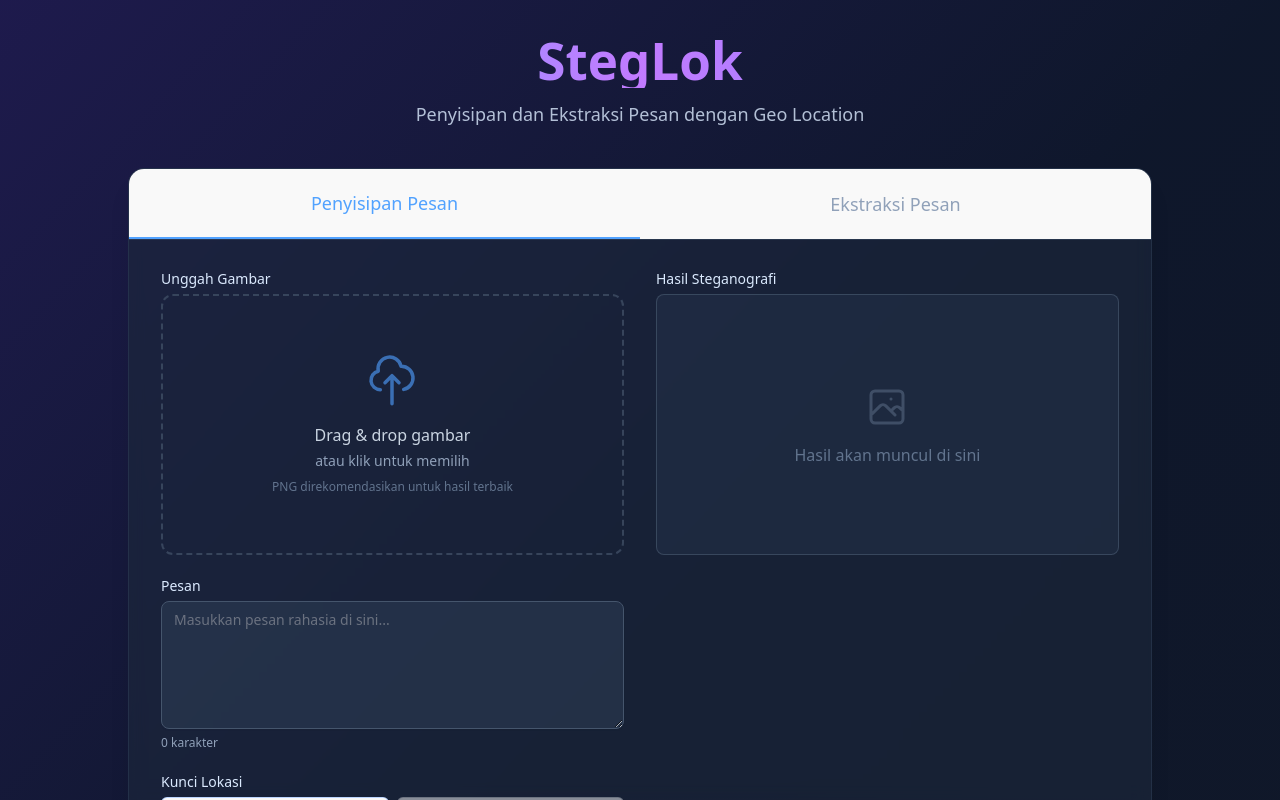
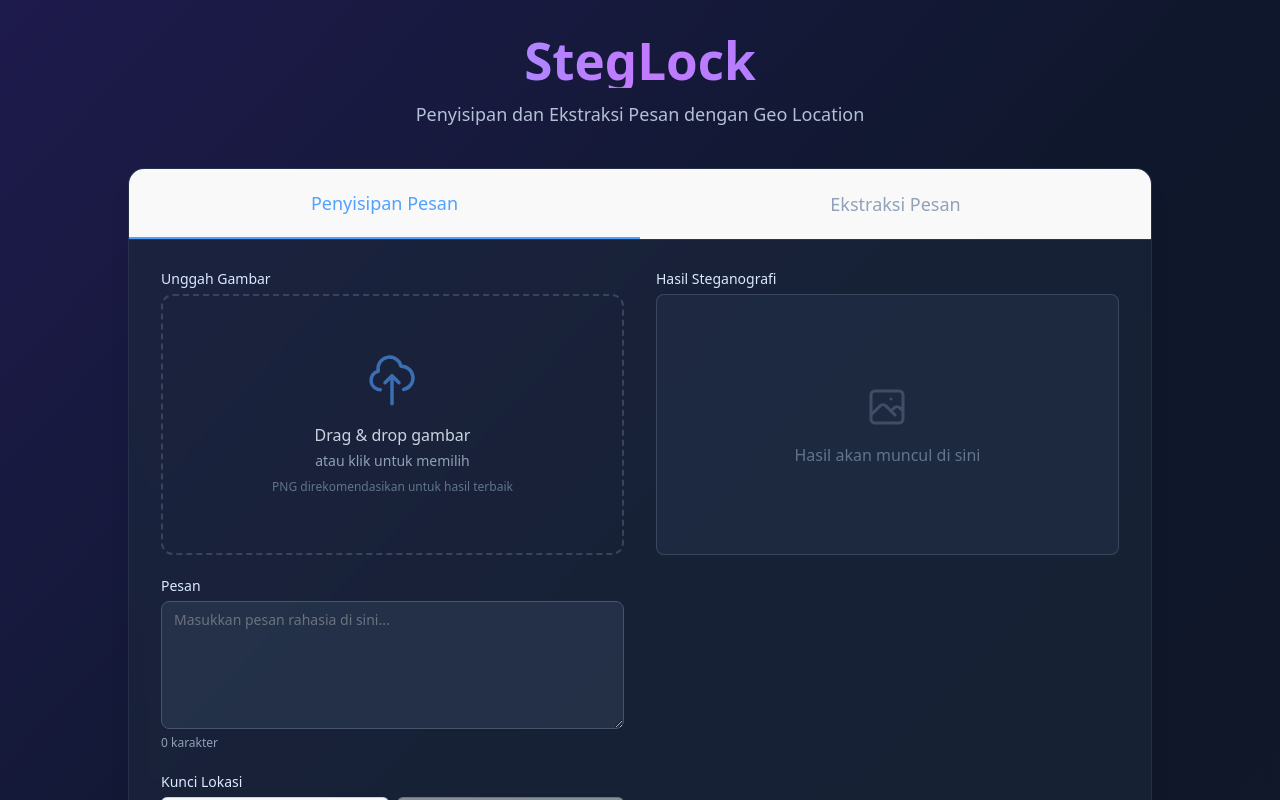
Before and after one commit to Billy-AR/projectKI, a React (Vite) app: page / in a window 1280 px wide. Built offline with nearby package versions, Linux system fonts and the light colour scheme.

Commit message:
nine commit fix title web

```diff
--- a/src/App.tsx
+++ b/src/App.tsx
@@ -20,7 +20,7 @@ function App() {
             transition={{ delay: 0.2, duration: 0.7 }}
             className="text-5xl font-bold mb-3 bg-clip-text text-transparent bg-gradient-to-r from-blue-400 via-purple-400 to-indigo-400"
           >
-            StegLok
+            StegLock
           </motion.h1>
           <motion.p initial={{ opacity: 0 }} animate={{ opacity: 1 }} transition={{ delay: 0.4, duration: 0.7 }} className="text-lg text-blue-100/80">
             Penyisipan dan Ekstraksi Pesan dengan Geo Location
```
